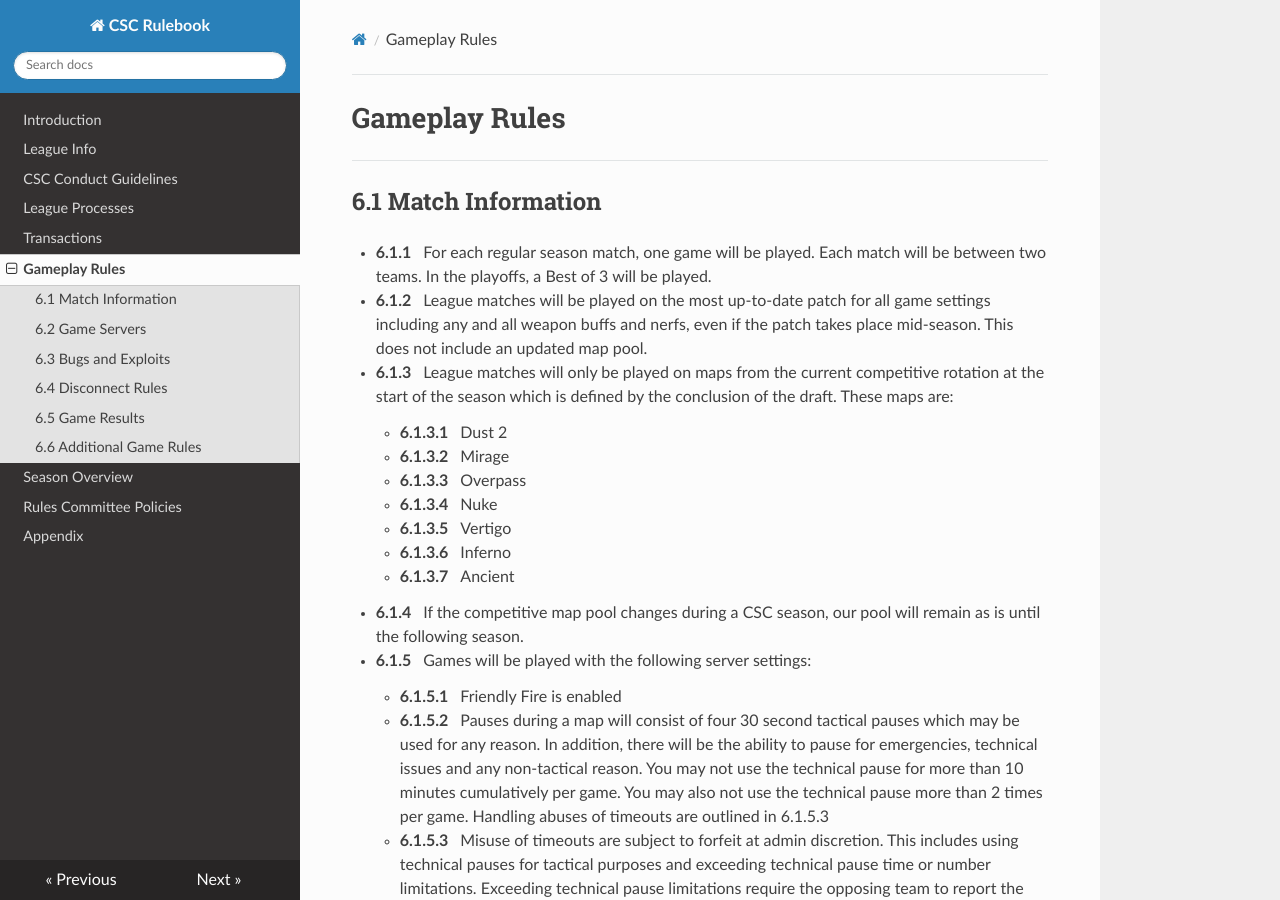
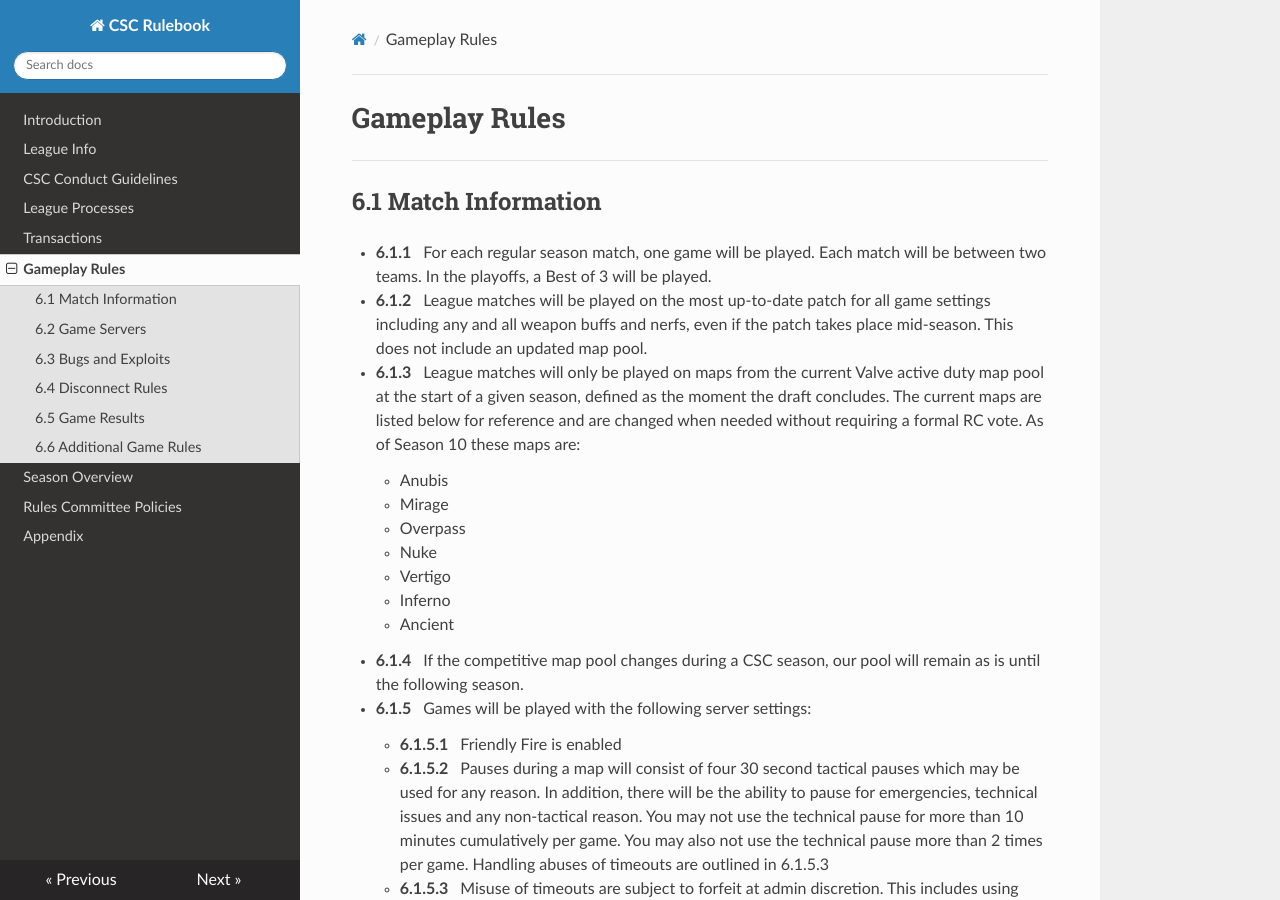
Before and after one commit to techlover1/csc-rulebook, an MkDocs documentation site: the page built from docs/gameplay-rules.md, in a window 1280 px wide and 900 px high. Built offline with MkDocs 1.6.1, drawn with Linux system fonts in a browser that asks for light colours; nearby versions of some CDN libraries.

Commit message:
Change 6.1.3 Map Pool
Anubis Map Changes

```diff
--- a/docs/gameplay-rules.md
+++ b/docs/gameplay-rules.md
@@ -8,21 +8,21 @@
 
 - **6.1.2**&emsp;League matches will be played on the most up-to-date patch for all game settings including any and all weapon buffs and nerfs, even if the patch takes place mid-season. This does not include an updated map pool.
 
-- **6.1.3**&emsp;League matches will only be played on maps from the current competitive rotation at the start of the season which is defined by the conclusion of the draft. These maps are:
+- **6.1.3**&emsp;League matches will only be played on maps from the current Valve active duty map pool at the start of a given season, defined as the moment the draft concludes. The current maps are listed below for reference and are changed when needed without requiring a formal RC vote. As of Season 10 these maps are:
 
-    - **6.1.3.1**&emsp;Dust 2
+    - Anubis
 
-    - **6.1.3.2**&emsp;Mirage
+    - Mirage
 
-    - **6.1.3.3**&emsp;Overpass
+    - Overpass
 
-    - **6.1.3.4**&emsp;Nuke
+    - Nuke
 
-    - **6.1.3.5**&emsp;Vertigo
+    - Vertigo
 
-    - **6.1.3.6**&emsp;Inferno
+    - Inferno
 
-    - **6.1.3.7**&emsp;Ancient
+    - Ancient
 
 - **6.1.4**&emsp;If the competitive map pool changes during a CSC season, our pool will remain as is until the following season.
 
```
